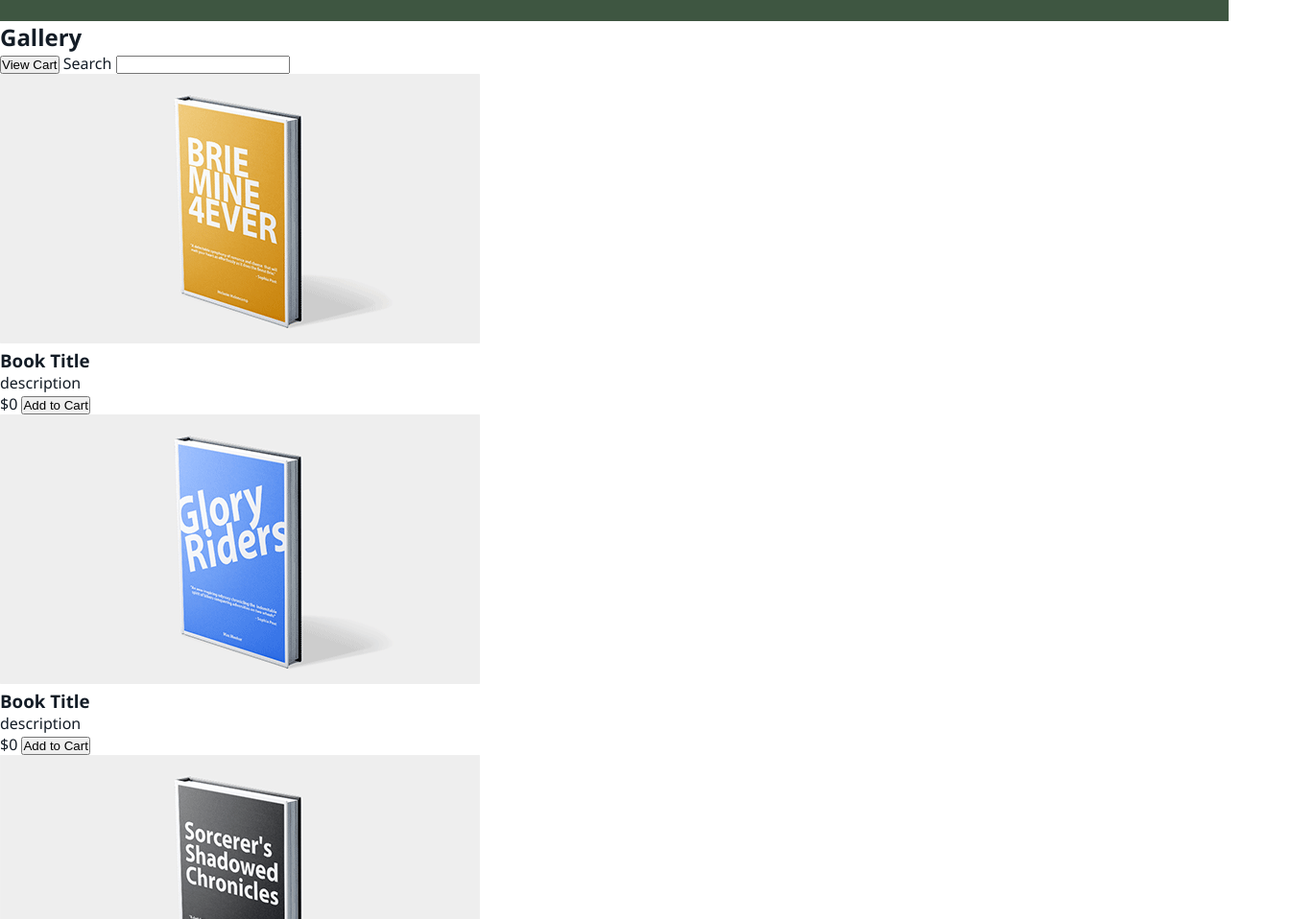
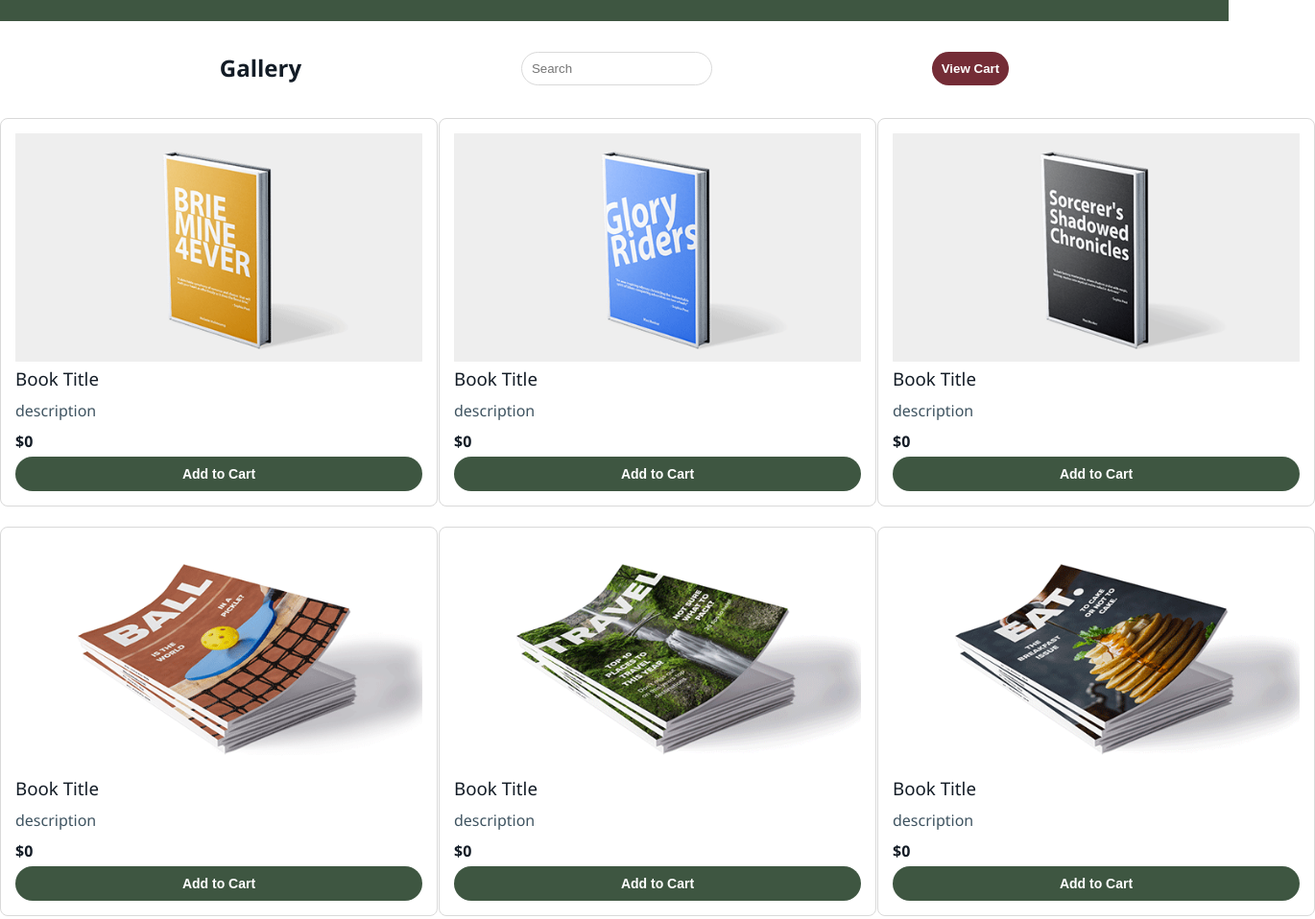
Before and after one commit to nealwp/book-haven-site, a website: page gallery.html in a window 1280 px wide. Shown: the part 440-1398 px from the top of the page at 96% size, 1370 px wide, since content can reach past the window. Drawn offline with Linux system fonts and the light colour scheme.

Commit message:
gallery css

```diff
--- a/gallery.html
+++ b/gallery.html
@@ -29,77 +29,76 @@
       <div class="hero">
         <h1>Book Haven Bookstore</h1>
       </div>
+      <div class="gallery-header">
         <h2>Gallery</h2>
+        <input type="text" name="search" placeholder="Search" />
         <button>View Cart</button>
-      <label for="search">Search</label>
-      <input type="text" name="search" />
-      <ul>
-        <li>
-          <div>
+      </div>
+      <div class="gallery-grid">
+        <div class="gallery-item">
           <img src="public/Client3_Book1.png" />
           <h3>Book Title</h3>
           <p>description</p>
           <span>$0</span>
           <button>Add to Cart</button>
         </div>
-          <div>
+        <div class="gallery-item">
           <img src="public/Client3_Book2.png" />
           <h3>Book Title</h3>
           <p>description</p>
           <span>$0</span>
           <button>Add to Cart</button>
         </div>
-          <div>
+        <div class="gallery-item">
           <img src="public/Client3_Book3.png" />
           <h3>Book Title</h3>
           <p>description</p>
           <span>$0</span>
           <button>Add to Cart</button>
         </div>
-          <div>
+        <div class="gallery-item">
           <img src="public/Client3_Magazine1.png" />
           <h3>Book Title</h3>
           <p>description</p>
           <span>$0</span>
           <button>Add to Cart</button>
         </div>
-          <div>
+        <div class="gallery-item">
           <img src="public/Client3_Magazine2.png" />
           <h3>Book Title</h3>
           <p>description</p>
           <span>$0</span>
           <button>Add to Cart</button>
         </div>
-          <div>
+        <div class="gallery-item">
           <img src="public/Client3_Magazine3.png" />
           <h3>Book Title</h3>
           <p>description</p>
           <span>$0</span>
           <button>Add to Cart</button>
         </div>
-          <div>
+        <div class="gallery-item">
           <img src="public/Client3_ToteBag.png" />
           <h3>Book Title</h3>
           <p>description</p>
           <span>$0</span>
           <button>Add to Cart</button>
         </div>
-          <div>
+        <div class="gallery-item">
           <img src="public/Client3_Notebook.png" />
           <h3>Book Title</h3>
           <p>description</p>
           <span>$0</span>
           <button>Add to Cart</button>
         </div>
-          <div>
+        <div class="gallery-item">
           <img src="public/Client3_Stickers.png" />
           <h3>Book Title</h3>
           <p>description</p>
           <span>$0</span>
           <button>Add to Cart</button>
         </div>
-        </li>
-      </ul>
+      </div>
     </main>
     <footer>
       <div>Navigation</div>
--- a/styles.css
+++ b/styles.css
@@ -6,6 +6,7 @@
   --blue: #2e2e4e;
   --red: #742c36;
   --gray-text: #b3b3b3;
+  --gray-border: #d9d9d9;
   font-family: "Segoe UI", Tahoma, Geneva, Verdana, sans-serif;
   color: var(--black);
 }
@@ -62,7 +63,7 @@ nav > a {
 }
 
 .hero-img {
-  width: 100vw;
+  width: 100vmax;
 }
 
 footer {
@@ -119,3 +120,77 @@ footer > button {
   justify-content: space-evenly;
   margin-top: 20px;
 }
+
+.gallery-header {
+  display: flex;
+  justify-content: space-evenly;
+  margin-top: 32px;
+  margin-bottom: 24px;
+}
+
+.gallery-header > input {
+  border-style: solid;
+  border-radius: 19.6px;
+  padding-left: 10px;
+  padding-right: 10px;
+  border-width: 1px;
+  border-color: var(--gray-border);
+}
+
+.gallery-header > button {
+  color: var(--white);
+  background-color: var(--red);
+  border: none;
+  border-radius: 19.6px;
+  padding: 10px;
+  font-weight: bold;
+}
+
+.gallery-grid {
+  display: grid;
+  justify-items: center;
+  gap: 1px;
+  grid-template-columns: repeat(3, 1fr);
+}
+
+.gallery-item {
+  max-width: 424px;
+  display: flex;
+  flex-direction: column;
+  border-color: var(--gray-border);
+  border-width: 1px;
+  border-style: solid;
+  border-radius: 8px;
+  padding: 15px;
+  margin-top: 10px;
+  margin-bottom: 10px;
+}
+
+.gallery-item > h3 {
+  margin-top: 5px;
+  margin-bottom: 5px;
+  font-weight: normal;
+}
+
+.gallery-item > p {
+  margin-top: 5px;
+  margin-bottom: 5px;
+  color: var(--gray);
+}
+
+.gallery-item > span {
+  margin-top: 5px;
+  margin-bottom: 5px;
+  font-weight: bold;
+}
+
+.gallery-item > button {
+  background-color: var(--green);
+  color: var(--white);
+  border: none;
+  border-radius: 19.6px;
+  font-weight: bold;
+  padding-top: 10px;
+  padding-bottom: 10px;
+  font-size: 14px;
+}
```
Lines whose indentation alone changed are shown as unchanged.
